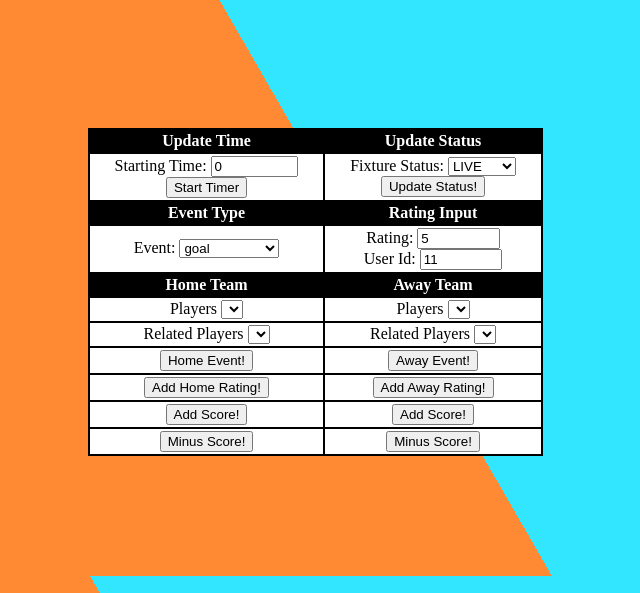
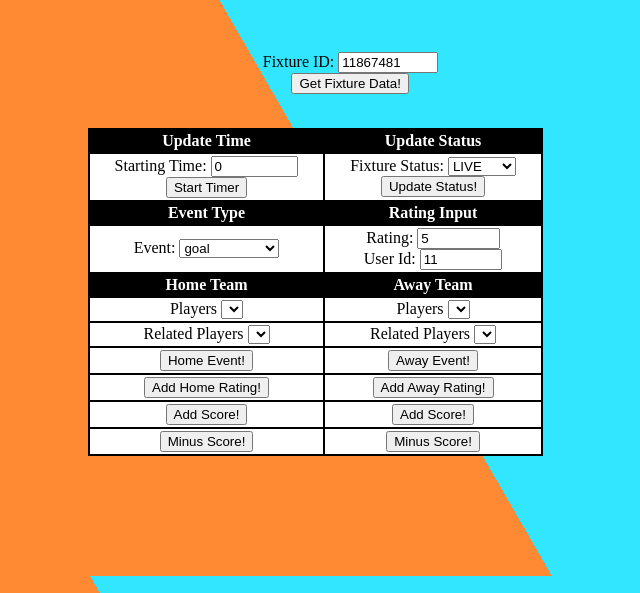
Before and after one commit to Jacob-Skerritt/In-Game-Ratings-Manaul-Data-Entry-Application, a plain HTML site: page public_html/index.html in a window 1280 px wide. Shown: the part 224-817 px from the top of the page, without its empty margins (319-959 px from the left). Drawn offline with Linux system fonts and the light colour scheme.

Commit message:
Functionality to retrieve fixture data

```diff
--- a/public_html/index.html
+++ b/public_html/index.html
@@ -18,6 +18,12 @@ and open the template in the editor.
             <h1> In-Game Ratings Manual Data Entry Application </h1>
             <img src="images/logo.png" alt="My test image" id="logo">
 
+
+             <div id="fixture_display">
+                <label for="fixture_id">Fixture ID:</label>
+                <input type="text" id="fixture_id" name="fixture_id" value="11867481"><br/>
+                <button type="button" name="fixutre_id_button" onclick="getFixtureData()">Get Fixture Data!</button><br/>
+            </div>
 
 
             <table  id="main_table">
--- a/public_html/main.css
+++ b/public_html/main.css
@@ -67,3 +67,11 @@ th{
     left:42%;
     top:5%;
 }
+
+#fixture_display{
+    position:absolute;
+    left:40%;
+    top:34%;
+    text-align:center;
+
+}
--- a/public_html/main.js
+++ b/public_html/main.js
@@ -1,5 +1,27 @@
-/*
- * To change this license header, choose License Headers in Project Properties.
- * To change this template file, choose Tools | Templates
- * and open the template in the editor.
- */
+    //Global Variables used for many of the funcitons
+    let team1 = null;
+    let team2 = null;
+    let id;
+
+    //Function to get all data associated with a fixture based on the fixture id supplied to the input box "fixture_id"
+    async function getFixtureData() {
+        id  = document.getElementById("fixture_id").value;
+
+        if(id){
+            let response = await fetch('http://mysql03.comp.dkit.ie/D00196117/in_game_ratings_api/fixture/allData.php', {
+              method: 'POST',
+              body: JSON.stringify({id: id, account_id: 1})
+            });
+
+            // the server responds with confirmation and the image size
+            let result = await response.json();
+            team1 = result.localteam;
+            team2 = result.visitorteam;
+
+            console.log(result);
+        }else{
+            alert("please enter a fixture id");
+        }
+
+
+    }
```
